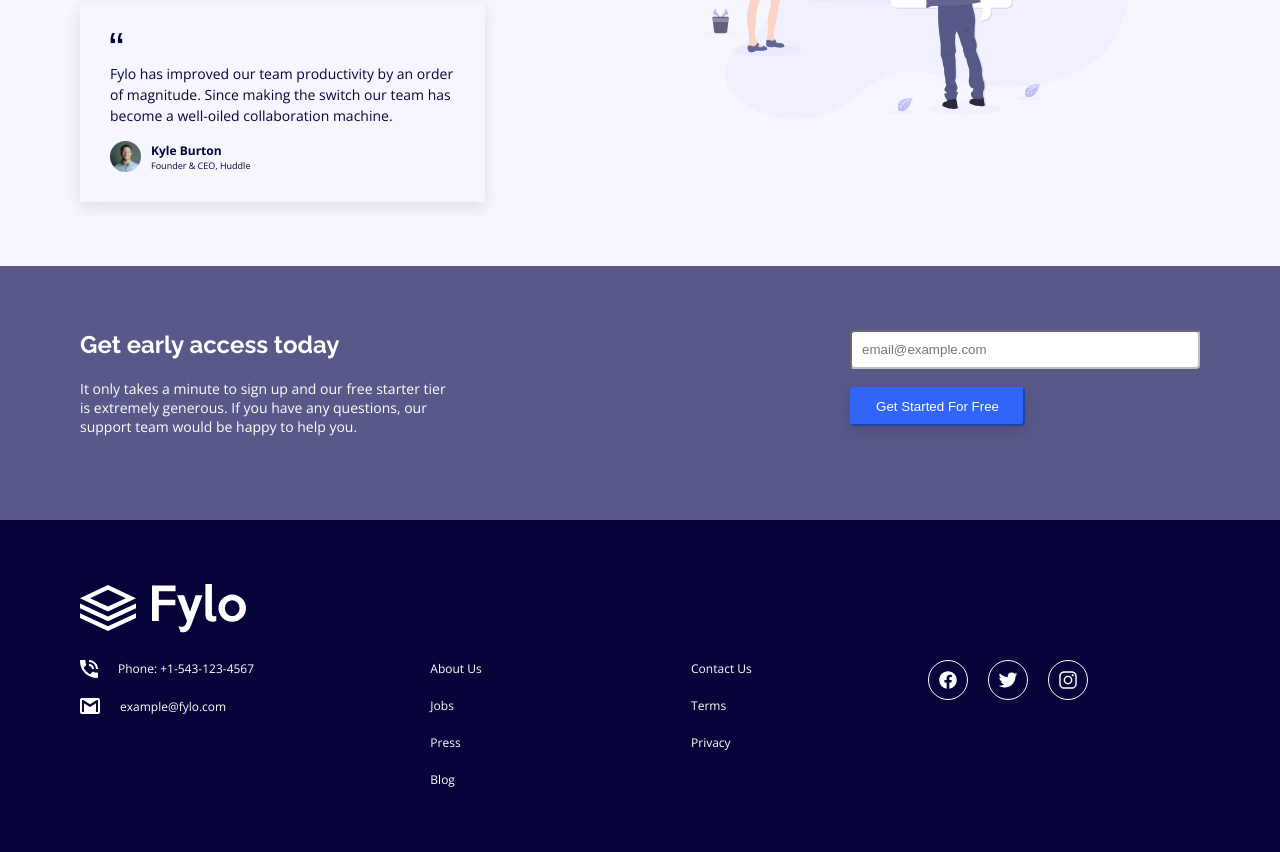
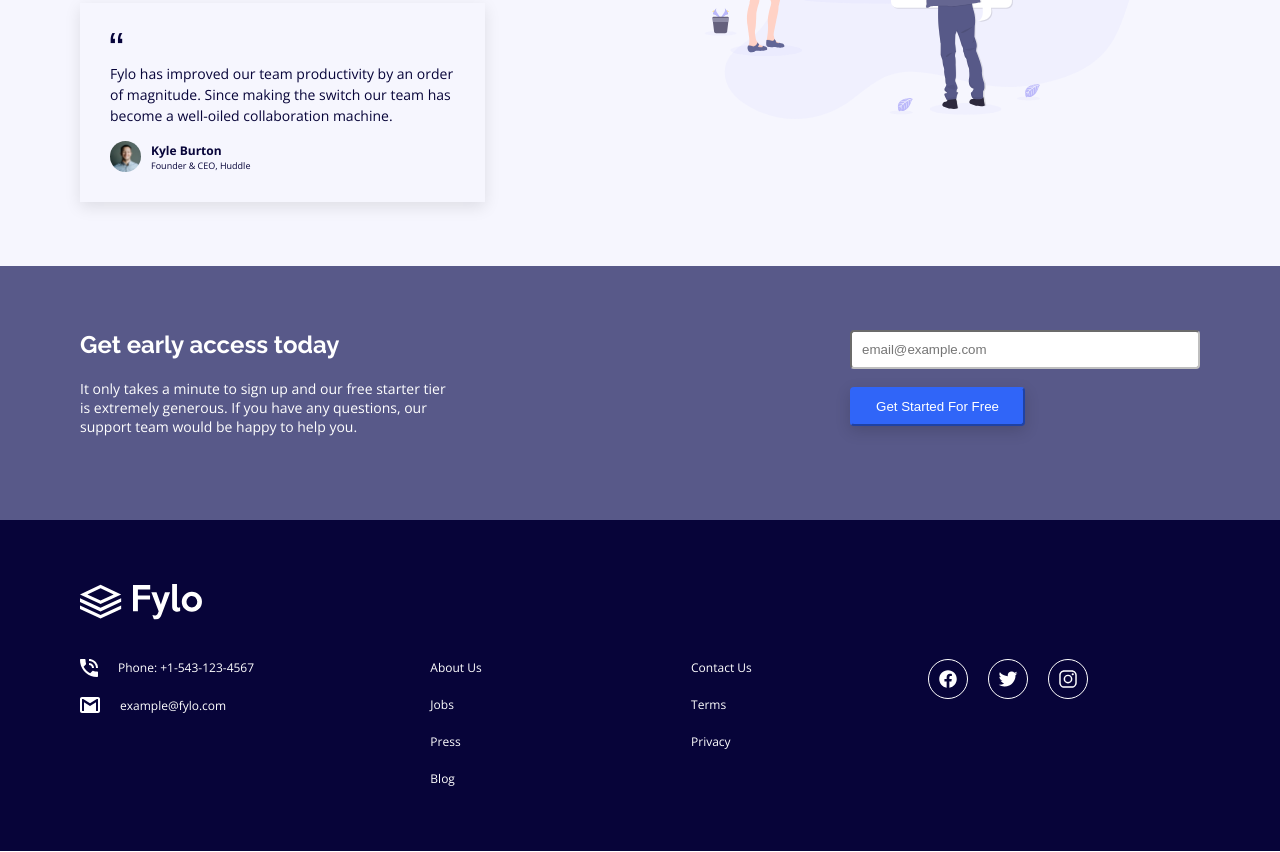
Before and after one commit to miles2332/Fylo-landing-page, a plain HTML site: page index.html in a window 1280 px wide. Shown: the part 1115-1967 px from the top of the page. Drawn offline with nearby package versions, Linux system fonts and the light colour scheme.

Commit message:
footer logo change

```diff
--- a/index.html
+++ b/index.html
@@ -185,7 +185,7 @@
     </section>
     <footer class="footer container">
       <figure class="footer-logo">
-        <svg
+        <!-- <svg
           width="166"
           height="49"
           xmlns="http://www.w3.org/2000/svg"
@@ -206,7 +206,12 @@
               />
             </g>
           </g>
-        </svg>
+        </svg> -->
+        <img
+          class="footer-logo"
+          alt="Fylo logo in footer"
+          src="images/logo-white.svg"
+        />
       </figure>
       <div class="footer-container">
         <div class="contact">
--- a/stylesheet.css
+++ b/stylesheet.css
@@ -312,9 +312,8 @@ footer {
   max-width: 90%;
 }
 .footer-logo {
-  margin-bottom: 2.4rem;
-  /* scale: 0.5;
-  transform: translate(-60%); */
+  margin-bottom: 1.8rem;
+  max-width: 33%;
 }
 
 .footer-list {
```
Also changed, not shown: images/logo-white.svg (added).
